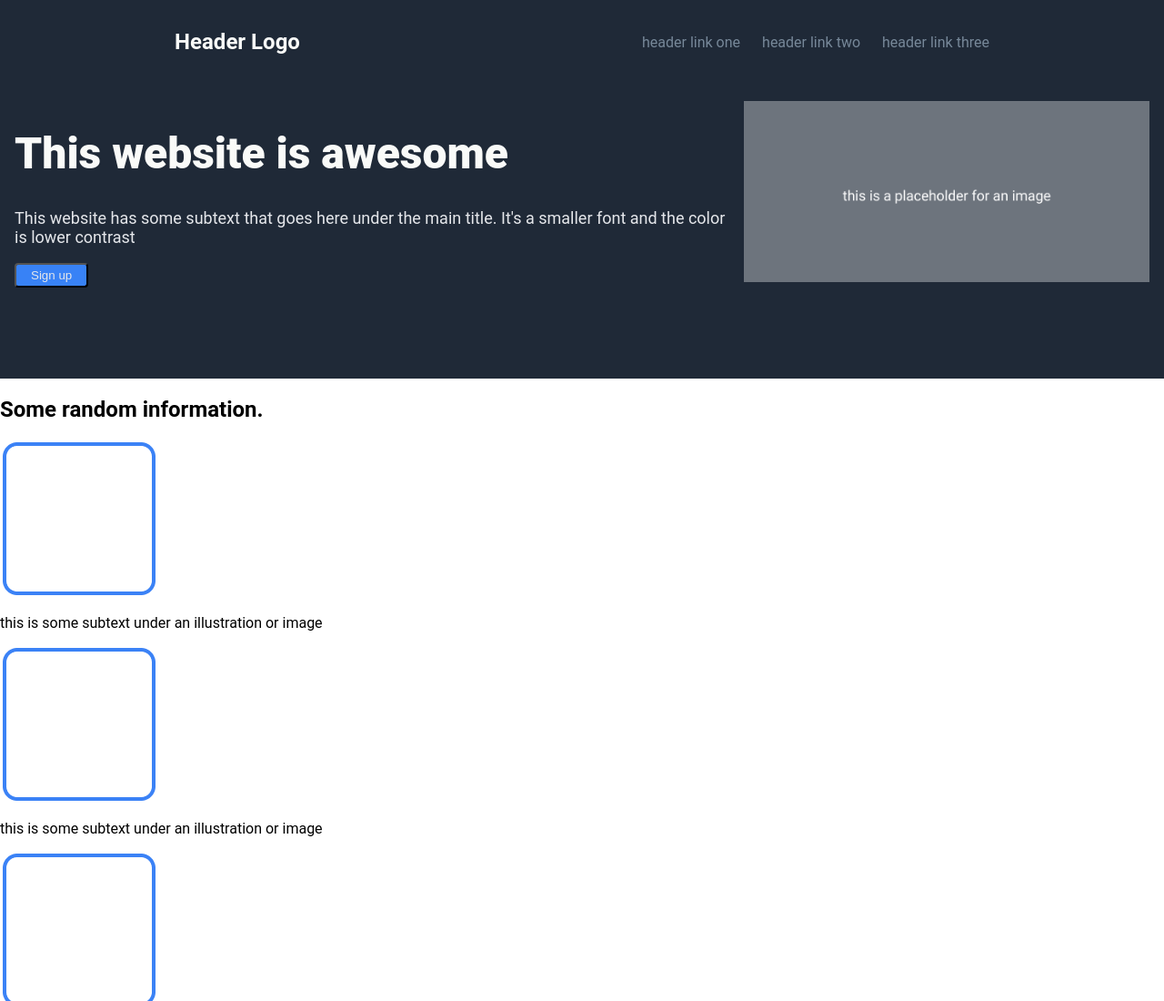
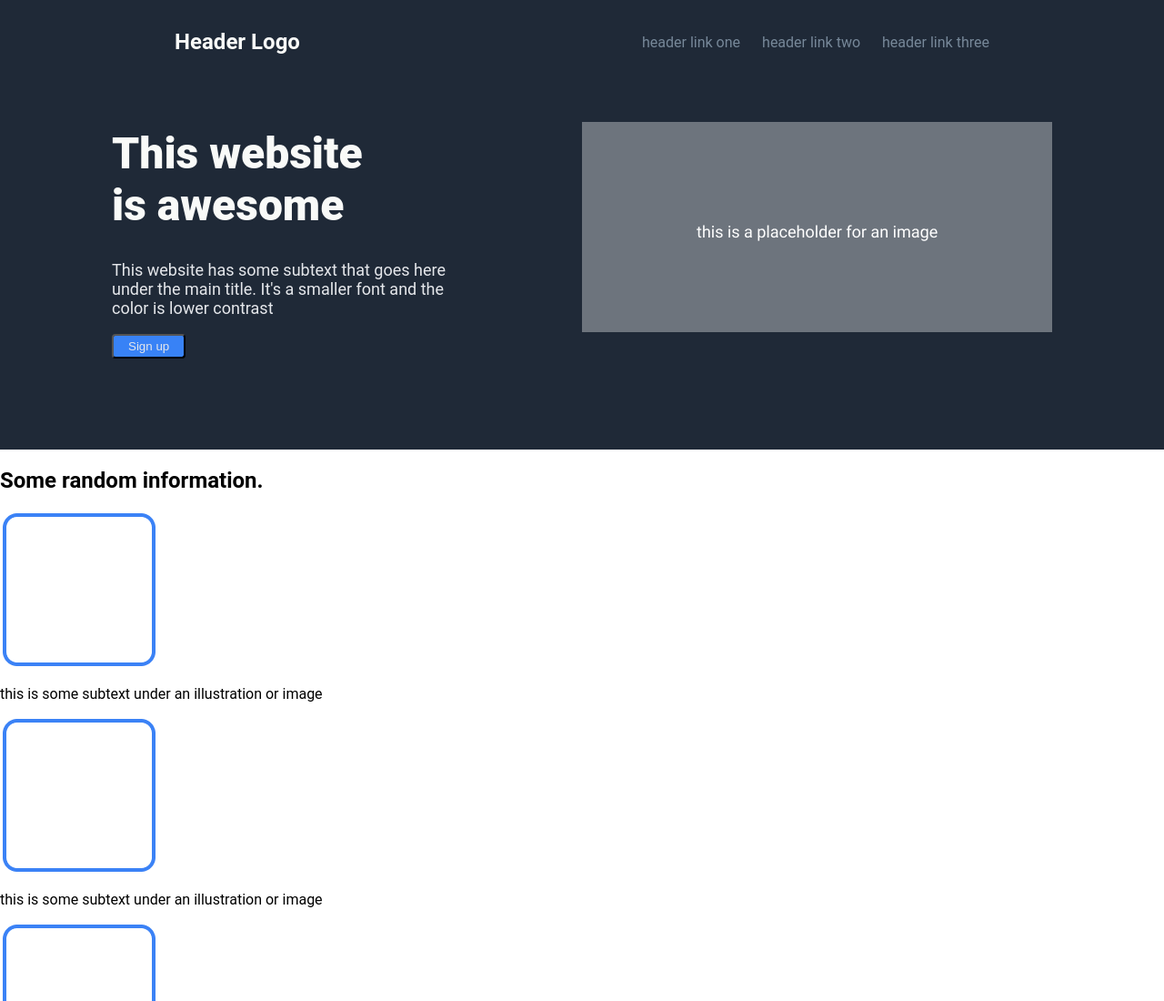
Before and after one commit to kennn1510/landing-page, a plain HTML site: page index.html in a window 1280 px wide. Shown: the top 1100 px of the page at 91% size. Drawn offline with Linux system fonts and the light colour scheme.

Commit message:
Revert back, no need to be pixel perfect

```diff
--- a/index.html
+++ b/index.html
@@ -7,7 +7,6 @@
     <link rel="stylesheet" href="style.css" />
   </head>
   <body>
-    <div class="upper-section">
     <header>
       <h1>Header Logo</h1>
       <ul>
@@ -36,7 +35,6 @@
           src="./images/placeholder-image.png"
           alt="Grey placeholder image"
         />
-        </div>
       </div>
     </div>
     <div class="information">
--- a/style.css
+++ b/style.css
@@ -6,13 +6,9 @@ body {
   box-sizing: border-box;
 }
 
-.upper-section {
-  background-color: #1f2937;
-}
-
 header {
   display: flex;
-  /* background-color: #1f2937; */
+  background-color: #1f2937;
   justify-content: space-around;
   align-items: center;
   gap: 24px;
@@ -39,7 +35,7 @@ a {
 
 .hero {
   display: flex;
-  /* background-color: #1f2937; */
+  background-color: #1f2937;
   justify-content: space-evenly;
   align-items: center;
   gap: 10px;
@@ -50,11 +46,13 @@ a {
   font-size: 48px;
   color: #f9faf8;
   font-weight: 900;
+  width: 300px;
 }
 
 .hero-text > p {
   font-size: 18px;
   color: #e5e7eb;
+  width: 400px;
 }
 
 .hero-text > button {
```
Lines whose indentation alone changed are shown as unchanged.
